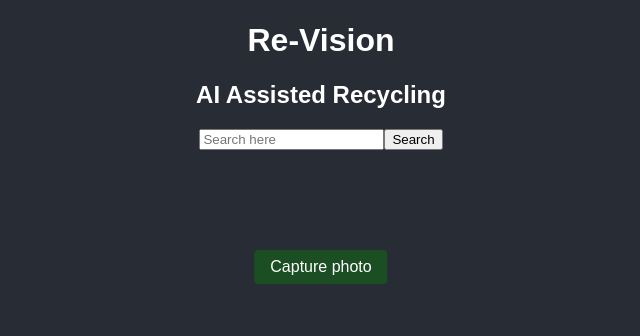
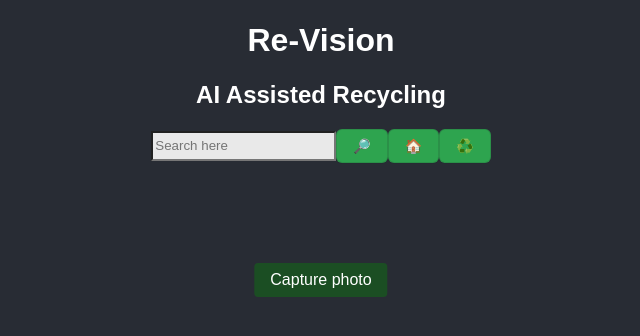
Before and after one commit to samuel-manners/re-vision, a React (Create React App) app: page / in a window 1280 px wide. Shown: the top 336 px of the page, without its empty margins (319-959 px from the left). Built offline with nearby package versions, Linux system fonts and the light colour scheme; no server answers.

Commit message:
Additional Buttons and styling to searchbar, now renamed navBar to reflect new status

```diff
--- a/src/components/header.js
+++ b/src/components/header.js
@@ -1,6 +1,6 @@
 //App Imports
 import React from 'react';
-import SearchBar from './search/searchbar.js';
+import SearchBar from './search/navBar.js';
 
 function App() {
   return (
--- a/src/components/search/searchbar.js
+++ b/src/components/search/navBar.js
@@ -1,4 +1,5 @@
 import React, { useState } from 'react'
+import './search.css';
 
 
 const SearchBar = () => {
@@ -17,11 +18,14 @@ const SearchBar = () => {
     return (
         <div>
             <input
+                className='searchBar'
                 type="search"
                 placeholder="Search here"
                 onChange={handleChange}
                 value={searchInput} />
-                <button onClick={console.log('Button Pressed')}>Search</button>
+            <button className='navButton' onClick={console.log('Search Button Pressed')}>🔎</button>
+            <button className='navButton' onClick={console.log('Search Button Pressed')}>🏠</button>
+            <button className='navButton' onClick={console.log('Search Button Pressed')}>♻️</button>
         </div>
     )
 
--- /dev/null
+++ b/src/components/search/search.css
@@ -0,0 +1,86 @@
+/* CSS */
+.navButton {
+    appearance: none;
+    background-color: #2ea44f;
+    border: 1px solid rgba(27, 31, 35, .15);
+    border-radius: 6px;
+    box-shadow: rgba(27, 31, 35, .1) 0 1px 0;
+    box-sizing: border-box;
+    color: #fff;
+    cursor: pointer;
+    display: inline-block;
+    font-family: -apple-system, system-ui, "Segoe UI", Helvetica, Arial, sans-serif, "Apple Color Emoji", "Segoe UI Emoji";
+    font-size: 14px;
+    font-weight: 600;
+    line-height: 20px;
+    padding: 6px 16px;
+    position: relative;
+    text-align: center;
+    text-decoration: none;
+    user-select: none;
+    -webkit-user-select: none;
+    touch-action: manipulation;
+    vertical-align: middle;
+    white-space: nowrap;
+}
+
+.navButton:focus:not(:focus-visible):not(.focus-visible) {
+    box-shadow: none;
+    outline: none;
+}
+
+.navButton:hover {
+    background-color: #2c974b;
+}
+
+.navButton:focus {
+    box-shadow: rgba(46, 164, 79, .4) 0 0 0 3px;
+    outline: none;
+}
+
+.navButton:disabled {
+    background-color: #94d3a2;
+    border-color: rgba(27, 31, 35, .1);
+    color: rgba(255, 255, 255, .8);
+    cursor: default;
+}
+
+.navButton:active {
+    background-color: #298e46;
+    box-shadow: rgba(20, 70, 32, .2) 0 1px 0 inset;
+}
+
+.searchBar {
+    overflow: hidden;
+    background-color: #e9e9e9;
+    height: 30px;
+}
+
+.searchBar a {
+    float: left;
+    display: block;
+    color: black;
+    text-align: center;
+    padding: 14px 16px;
+    text-decoration: none;
+    font-size: 17px;
+}
+
+.searchBar a:hover {
+    background-color: #ddd;
+    color: black;
+}
+
+.searchBar a.active {
+    background-color: #2196F3;
+    color: white;
+}
+
+.searchBar input[type=text] {
+    float: right;
+    padding: 6px;
+    margin-top: 8px;
+    margin-right: 16px;
+    border: none;
+    font-size: 17px;
+}
```
Also changed, not shown: src/components/search/searchResults.js (deleted, +0 -9 lines).
